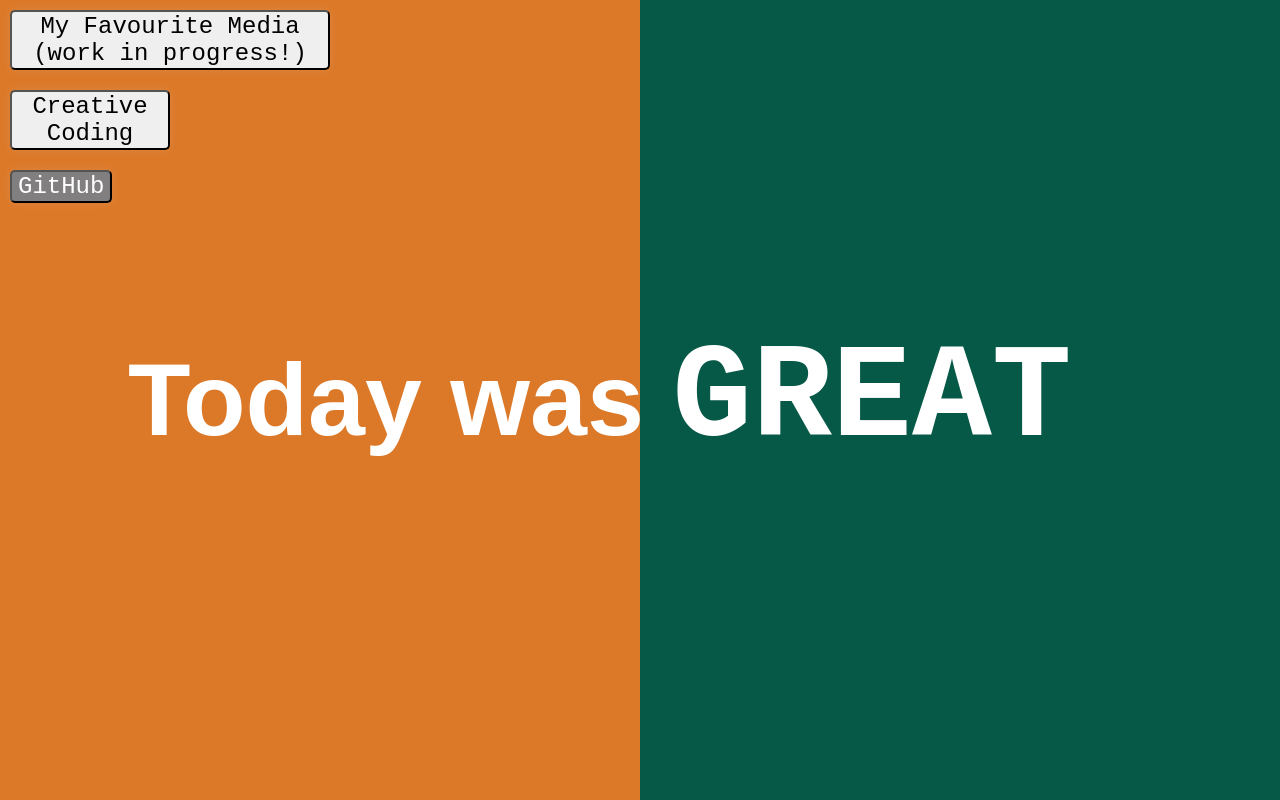
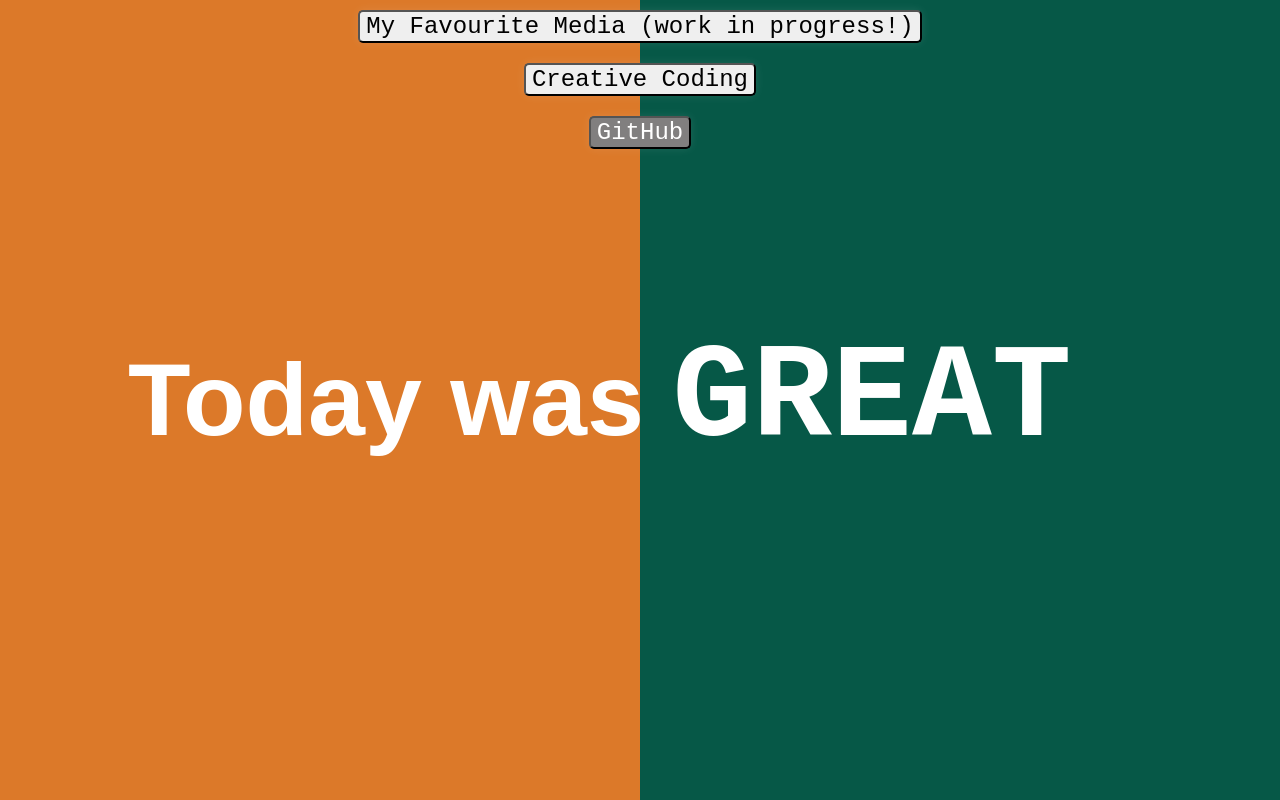
Before and after one commit to maghfoor-a/personal-website, a React (Vite) app: page / in a window 1280 px wide. Built offline with nearby package versions, Linux system fonts and the light colour scheme.

Commit message:
centred buttons

```diff
--- a/src/components/AppHeader.css
+++ b/src/components/AppHeader.css
@@ -77,7 +77,6 @@ body {
 }
 
 .AllButtons {
-  max-width: 50%;
   display: grid;
   grid-template-areas:
     "MFM"
@@ -85,6 +84,7 @@ body {
     "github";
   position: relative;
   z-index: 3;
+  text-align: center;
 }
 .button:hover,
 .button:active {
@@ -97,13 +97,18 @@ body {
   grid-area: "github";
   color: white;
   background-color: #817f7f;
+  align-items: center;
+  justify-content: center;
 }
 
 .MFM {
   grid-area: "MFM";
-  width: 20rem;
 }
 .CC {
   grid-area: "CC";
-  width: 10rem;
 }
+
+.BothSides {
+  display: grid;
+  justify-content: center;
+}
--- a/src/components/CreativeCoding.css
+++ b/src/components/CreativeCoding.css
@@ -8,4 +8,5 @@
 .singlePicture {
   margin: 1rem;
   max-width: 400;
+  text-align: center;
 }
```
